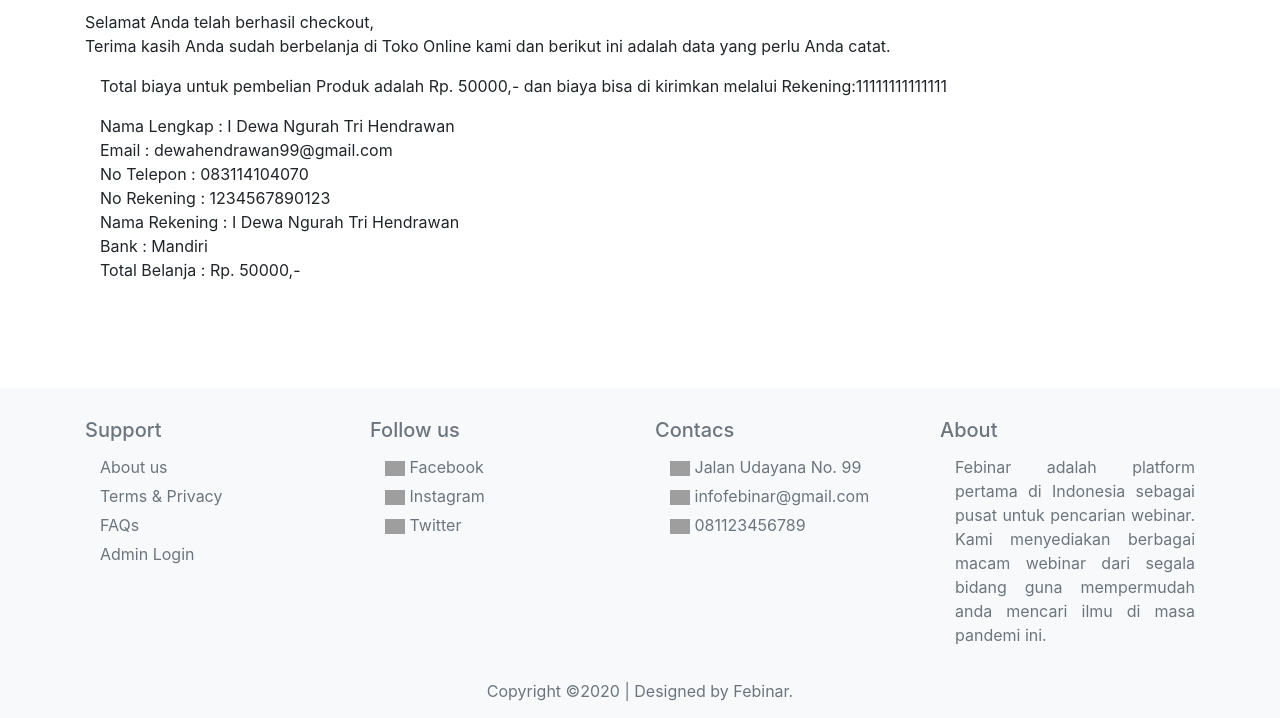
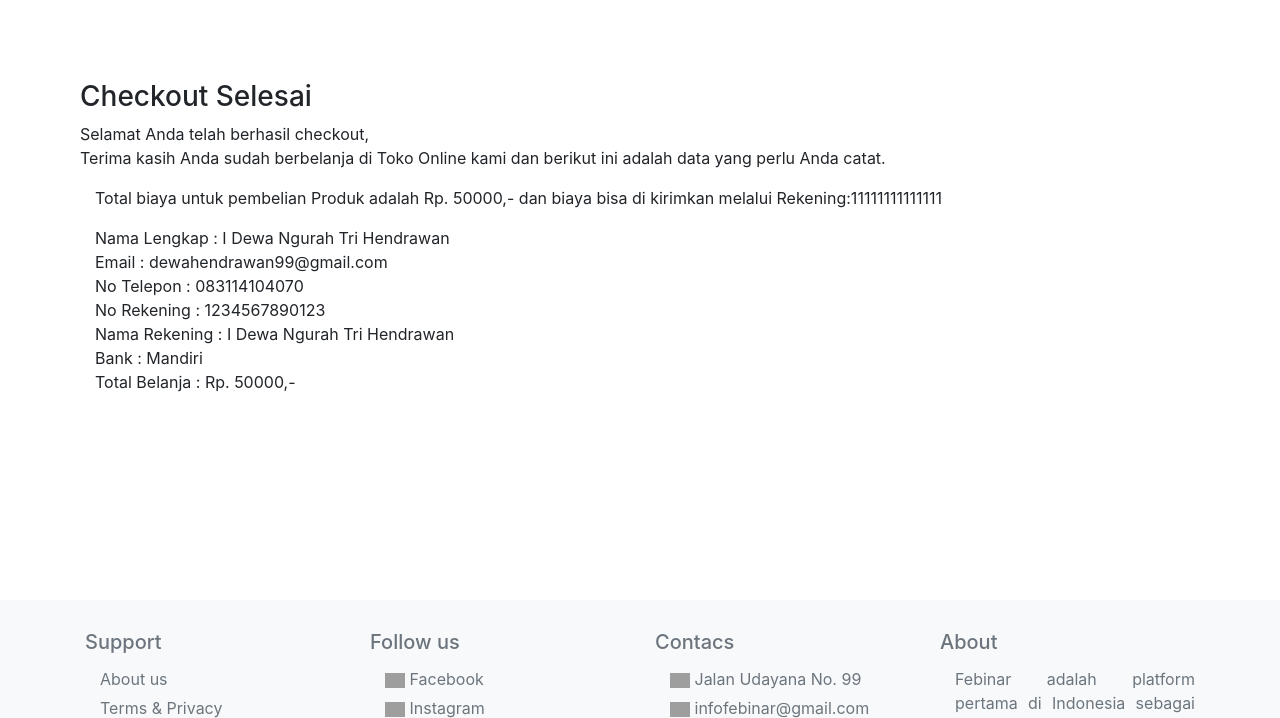
Before and after one commit to dewangr/FEBINAR, a PHP site: page /done.php?id_pembelian=1 in a window 1280 px wide. Shown: the part 134-852 px from the top of the page. Run offline with PHP 8.4, Linux system fonts and the light colour scheme; data comes from the database, SQL or seed files in the repository; some web fonts are replaced; grey boxes are pictures that could not be loaded.

Commit message:
Update done.php

```diff
--- a/done.php
+++ b/done.php
@@ -7,6 +7,12 @@
 	<link rel="stylesheet" type="text/css" href="http://fonts.googleapis.com/css?family=Droid+Serif">
 	<link rel="stylesheet" type="text/css" href="http://fonts.googleapis.com/css?family=Boogaloo">
 	<link rel="stylesheet" type="text/css" href="http://fonts.googleapis.com/css?family=Economica:700,400italic">
+	<style>
+		.utama{
+            margin-top:50px;
+            margin-bottom:250px;
+        }
+	</style>
 </head>
 <body>
 	<!-- start: Page Title -->
@@ -31,7 +37,7 @@
 	<div id="wrapper">
 
 		<!-- start: Container -->
-		<div class="container pt-2">
+		<div class="container pt-2 utama">
 
 			<!-- start: Table -->
                 <div class="table-responsive">
```
